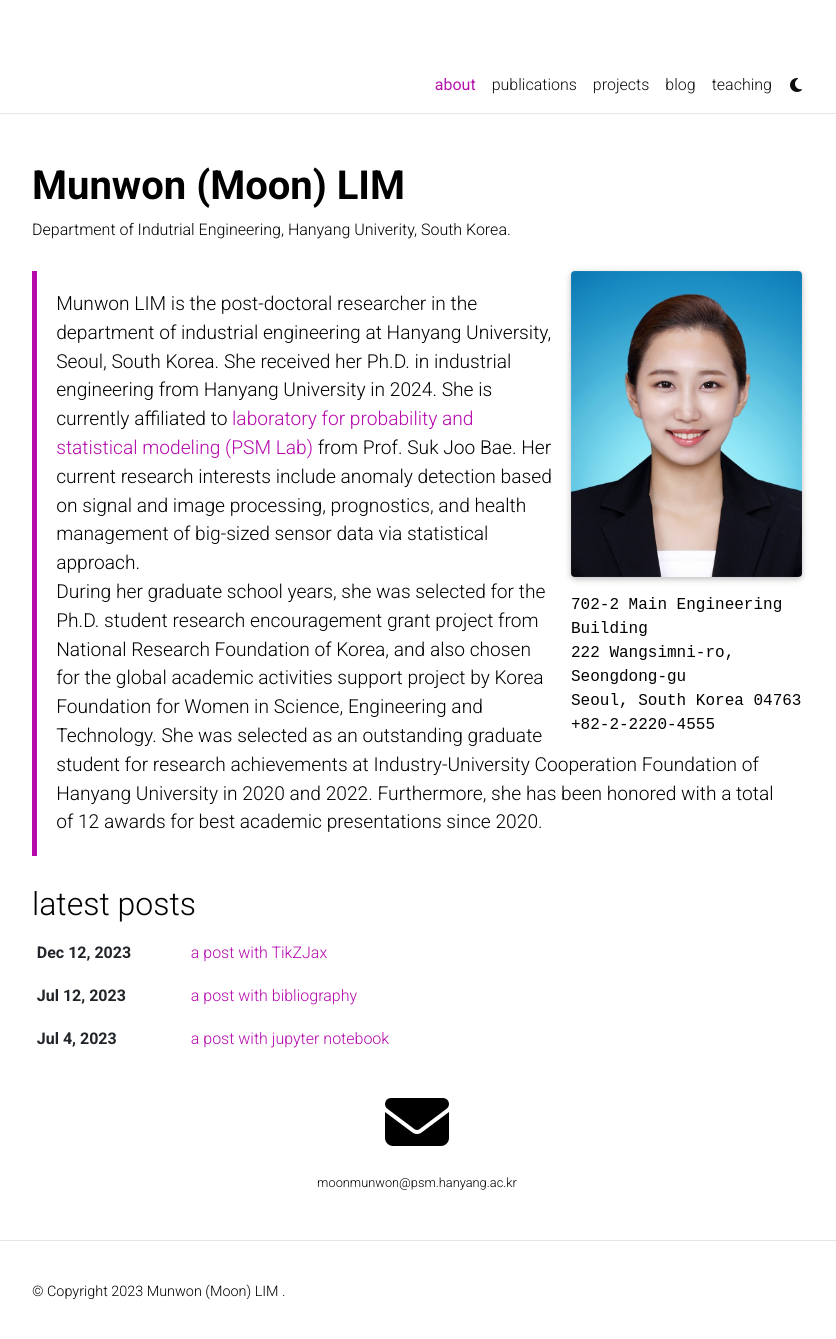
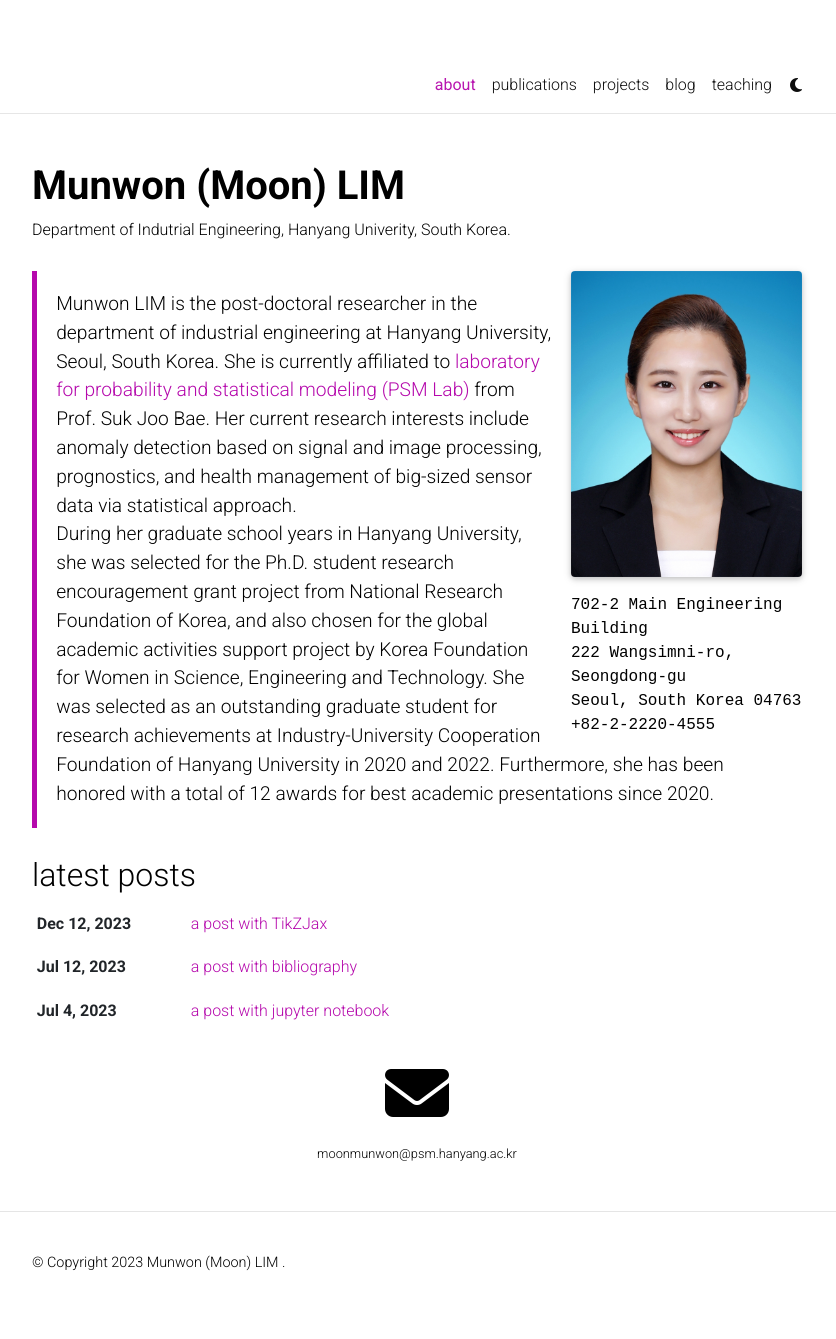
Before and after one commit to moonmunwon/moonmunwon.github.io, a Jekyll site: the page built from _pages/about.md, in a window 1280 px wide and 1343 px high. Shown: the top 1339 px of the window, without its empty margins (223-1059 px from the left). Built offline with Jekyll 4.4.1, drawn with Linux system fonts in a browser that asks for light colours; full-size pictures stand in for the smaller copies a plugin makes; comment, search, counter and statistics services are not loaded; a style sheet for code colours, icons or effects is not loaded.

Commit message:
Update about.md

```diff
--- a/_pages/about.md
+++ b/_pages/about.md
@@ -25,11 +25,10 @@ social: true  # includes social icons at the bottom of the page
 >
 >
 Munwon LIM is the post-doctoral researcher in the department of industrial engineering at Hanyang University, Seoul, South Korea.
-She received her Ph.D. in industrial engineering from Hanyang University in 2024.
 She is currently affiliated to <a href="http://psm.hanyang.ac.kr">laboratory for probability and statistical modeling (PSM Lab)</a> from Prof. Suk Joo Bae.
 Her current research interests include anomaly detection based on signal and image processing, prognostics, and health management of big-sized sensor data via statistical approach.
 >
-During her graduate school years, she was selected for the Ph.D. student research encouragement grant project from National Research Foundation of Korea, and also chosen for the global academic activities support project by Korea Foundation for Women in Science, Engineering and Technology.
+During her graduate school years in Hanyang University, she was selected for the Ph.D. student research encouragement grant project from National Research Foundation of Korea, and also chosen for the global academic activities support project by Korea Foundation for Women in Science, Engineering and Technology.
 She was selected as an outstanding graduate student for research achievements at Industry-University Cooperation Foundation of Hanyang University in 2020 and 2022.
 Furthermore, she has been honored with a total of 12 awards for best academic presentations since 2020.
 >
```
